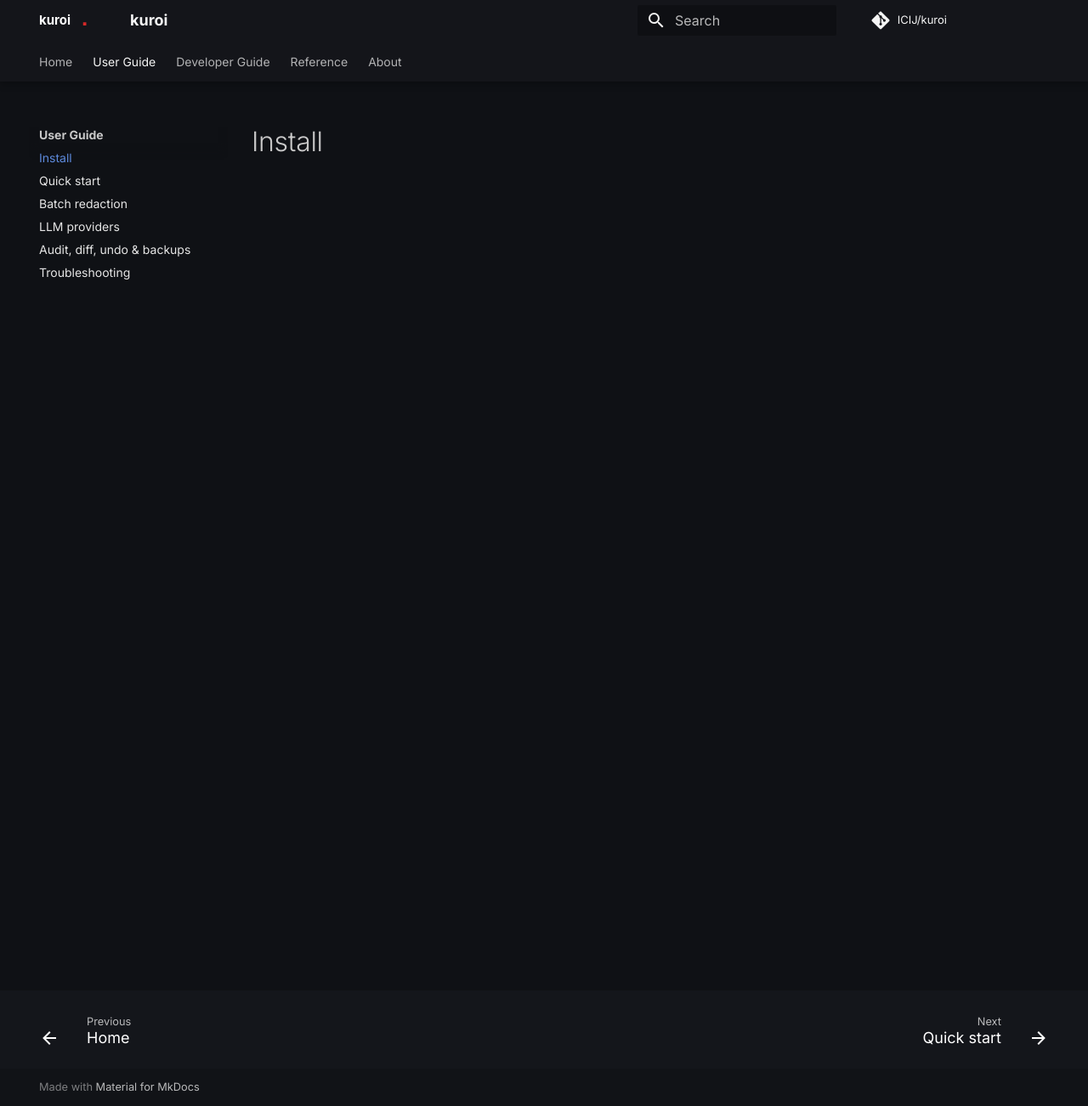
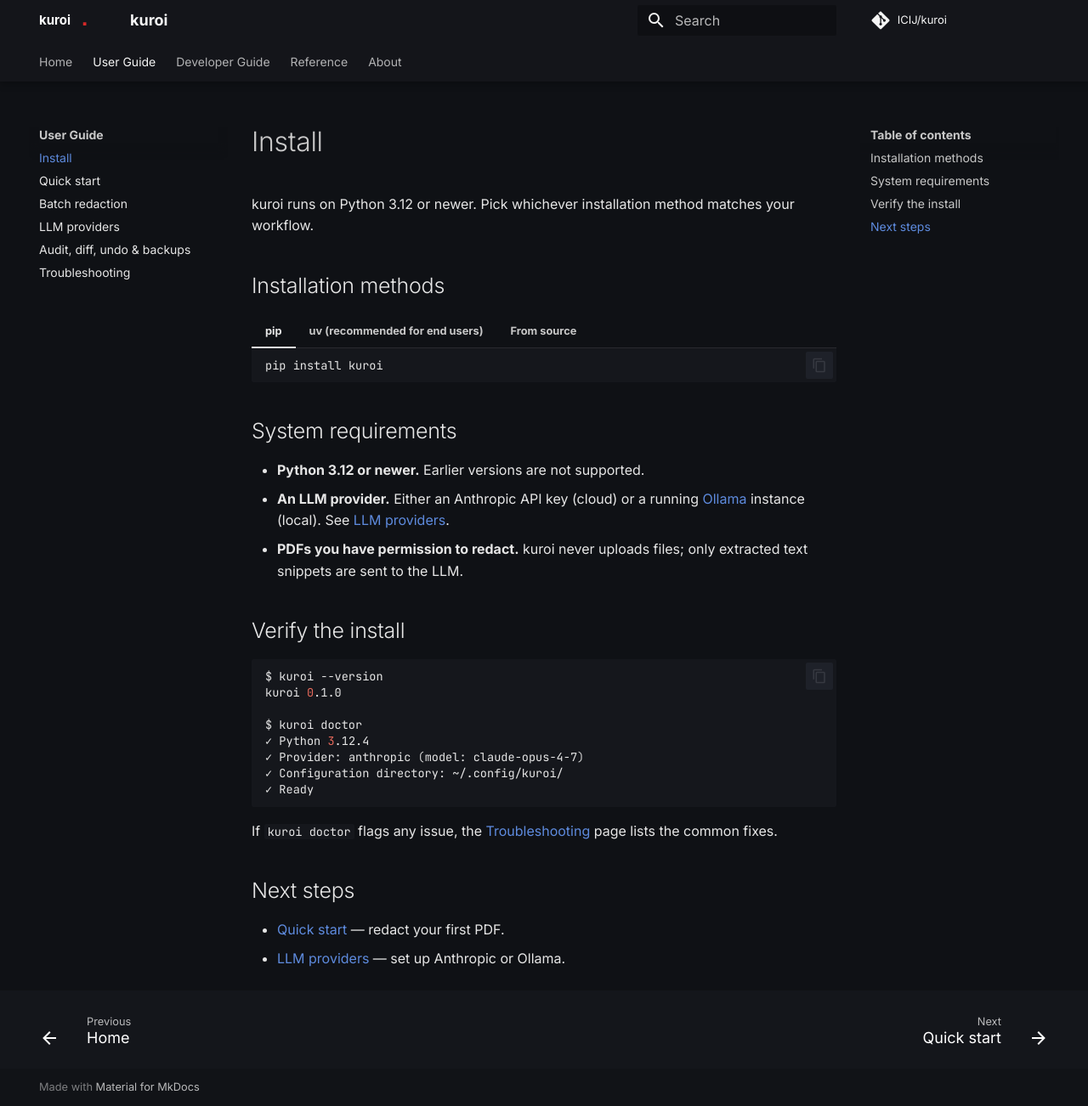
Before and after one commit to ICIJ/kuroi, an MkDocs documentation site: the page built from docs/user-guide/install.md, in a window 1280 px wide and 1302 px high. Shown: the whole window at 85% size. Built offline with MkDocs 1.6.1 and Material for MkDocs 9.7.7, drawn with Linux system fonts in a browser that asks for light colours; comment, search, counter and statistics services are not loaded.

Commit message:
docs: write install guide

````diff
--- a/docs/user-guide/install.md
+++ b/docs/user-guide/install.md
@@ -1 +1,58 @@
 # Install
+
+kuroi runs on Python 3.12 or newer. Pick whichever installation method
+matches your workflow.
+
+## Installation methods
+
+=== "pip"
+
+    ```sh
+    pip install kuroi
+    ```
+
+=== "uv (recommended for end users)"
+
+    ```sh
+    uv tool install kuroi
+    ```
+
+    `uv tool install` puts `kuroi` on your PATH inside an isolated
+    environment, so it never collides with your project dependencies.
+
+=== "From source"
+
+    ```sh
+    git clone https://github.com/ICIJ/kuroi.git
+    cd kuroi
+    pip install -e .
+    ```
+
+## System requirements
+
+- **Python 3.12 or newer.** Earlier versions are not supported.
+- **An LLM provider.** Either an Anthropic API key (cloud) or a running
+  [Ollama](https://ollama.ai) instance (local). See [LLM providers](providers.md).
+- **PDFs you have permission to redact.** kuroi never uploads files; only
+  extracted text snippets are sent to the LLM.
+
+## Verify the install
+
+```sh
+$ kuroi --version
+kuroi 0.1.0
+
+$ kuroi doctor
+✓ Python 3.12.4
+✓ Provider: anthropic (model: claude-opus-4-7)
+✓ Configuration directory: ~/.config/kuroi/
+✓ Ready
+```
+
+If `kuroi doctor` flags any issue, the [Troubleshooting](troubleshooting.md)
+page lists the common fixes.
+
+## Next steps
+
+- [Quick start](quickstart.md) — redact your first PDF.
+- [LLM providers](providers.md) — set up Anthropic or Ollama.
````
